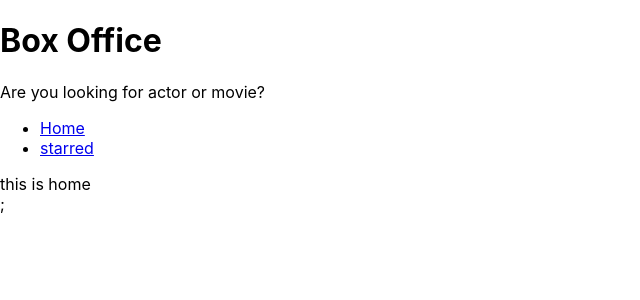
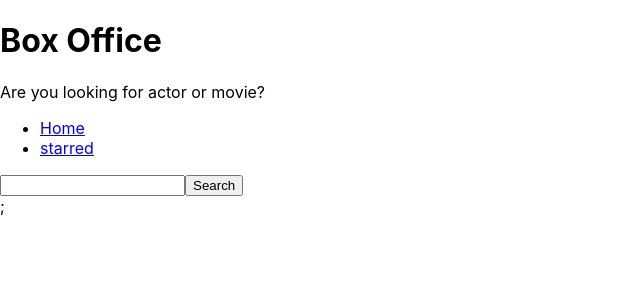
Before and after one commit to Hridayesh1605/box-office, a React (Create React App) app: page / in a window 1280 px wide. Shown: the top 300 px of the page, without its empty margins (0-640 px from the left). Built offline with nearby package versions, Linux system fonts and the light colour scheme.

Commit message:
created search bar and fetch data from api

```diff
--- a/src/pages/Home.js
+++ b/src/pages/Home.js
@@ -1,10 +1,41 @@
-import React from 'react';
+import React, { useState } from 'react';
 import MainPageLayout from '../components/MainPageLayout';
 
 const Home = () => {
+  const [input, setInput] = useState('');
+  const onInputChange = ev => {
+    setInput(ev.target.value);
+  };
+
+  const onSearch = () => {
+    // https://api.tvmaze.com/search/shows?q=girls
+    fetch(`https://api.tvmaze.com/search/shows?q=${input}`)
+      .then(r => r.json())
+      .then(result => {
+        console.log(result);
+      });
+  };
+
+  const onKeyDown = ev => {
+    if (ev.keyCode === 13) {
+      onSearch();
+    }
+  };
+
   return (
     <div>
-      <MainPageLayout>this is home</MainPageLayout>;
+      <MainPageLayout>
+        <input
+          type="text"
+          onChange={onInputChange}
+          value={input}
+          onKeyDown={onKeyDown}
+        />
+        <button type="button" onClick={onSearch}>
+          Search
+        </button>
+      </MainPageLayout>
+      ;
     </div>
   );
 };
```
Also changed, not shown: 1 other file (tests, documents, lock files or other folders).
